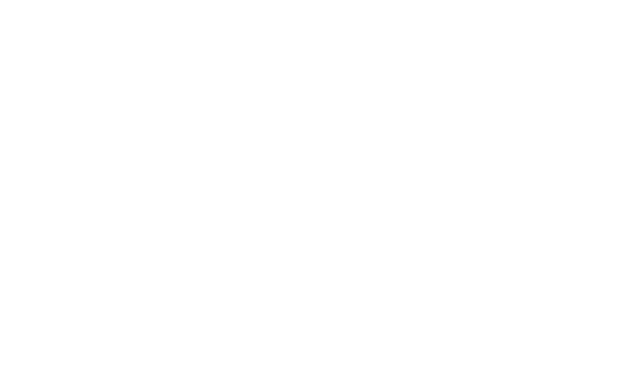
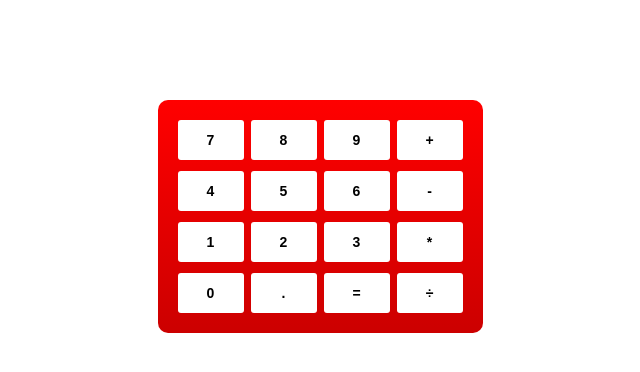
Before and after one commit to DesmondJava/My_calculator_Javascript, a plain HTML site: page index.html in a window 1280 px wide. Shown: the whole page, without its empty margins (320-960 px from the left). Drawn offline with Linux system fonts and the light colour scheme.

Commit message:
buttons and basic style

```diff
--- a/css/style.css
+++ b/css/style.css
@@ -0,0 +1,44 @@
+/*Basic*/
+*{
+    margin: 0;
+    padding: 0;
+    box-sizing: border-box;
+
+    font: bold 14px Arial, sans-serif;
+}
+
+#calculator {
+    width: 325px;
+    height: auto;
+
+    margin: 100px auto;
+    padding: 20px 20px 9px;
+
+    background: linear-gradient(#FF0000, #CC0000);
+    border-radius: 10px;
+}
+
+.buttons{
+    overflow: hidden;
+}
+
+.buttons span{
+    float: left;
+
+    width: 66px;
+    height: 40px;
+
+    background: white;
+    border-radius: 3px;
+
+    margin: 0 7px 11px 0;
+
+    line-height: 40px;
+    text-align: center;
+
+    color: black;
+}
+
+span.operators{
+    margin-right: 0px;
+}
--- a/index.html
+++ b/index.html
@@ -13,5 +13,28 @@
 </head>
 <body>
 
+<div id="calculator">
+    <div class="buttons">
+        <span>7</span>
+        <span>8</span>
+        <span>9</span>
+        <span class="operators">+</span>
+        <span>4</span>
+        <span>5</span>
+        <span>6</span>
+        <span class="operators">-</span>
+        <span>1</span>
+        <span>2</span>
+        <span>3</span>
+        <span class="operators">*</span>
+        <span>0</span>
+        <span>.</span>
+        <span class="evaluate">=</span>
+        <span class="operators">÷</span>
+    </div>
+</div>
+
+<script src="http://thecodeplayer.com/uploads/js/prefixfree-1.0.7.js" type="text/javascript" type="text/javascript"></script>
+
 </body>
 </html>
```
